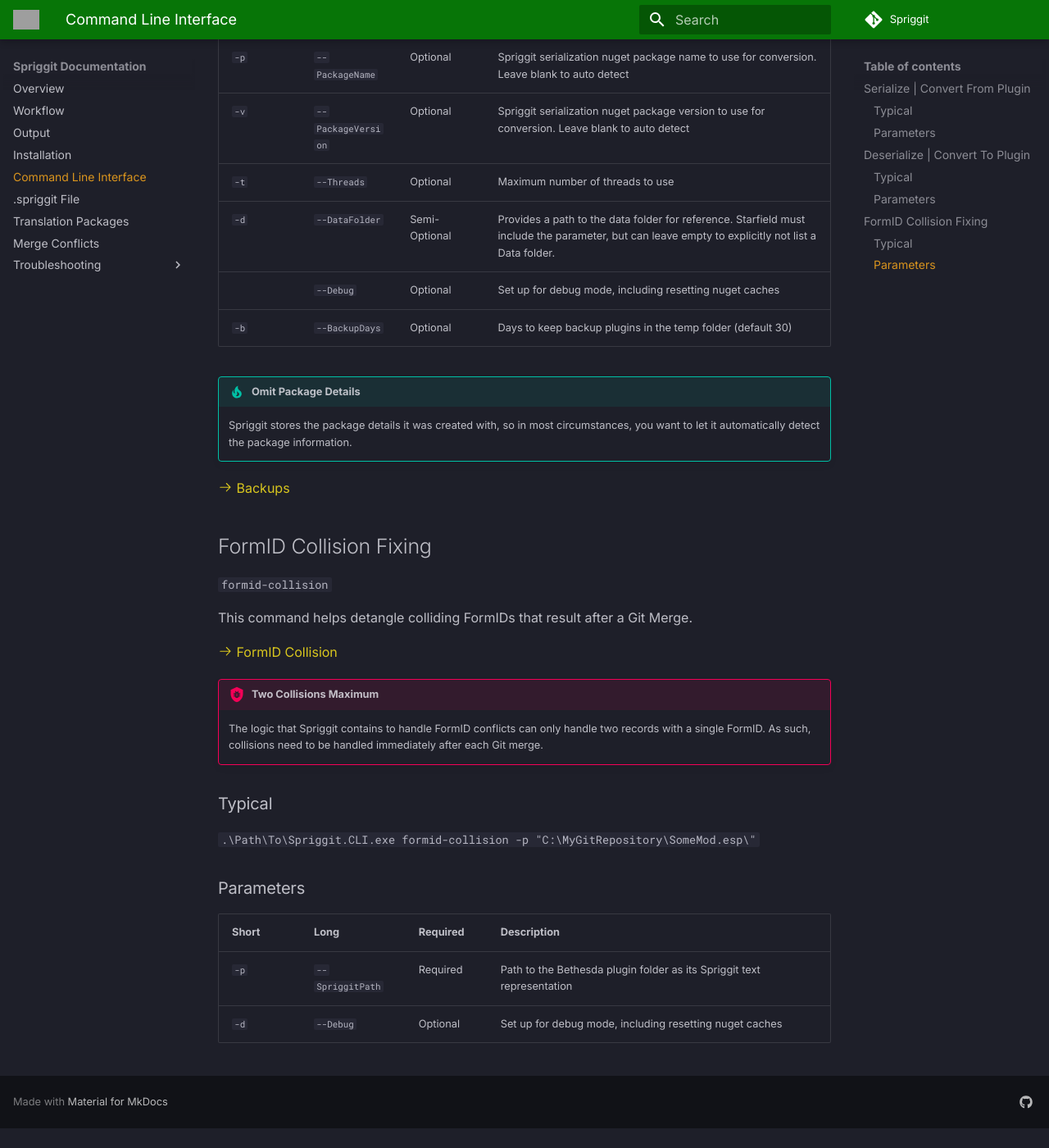
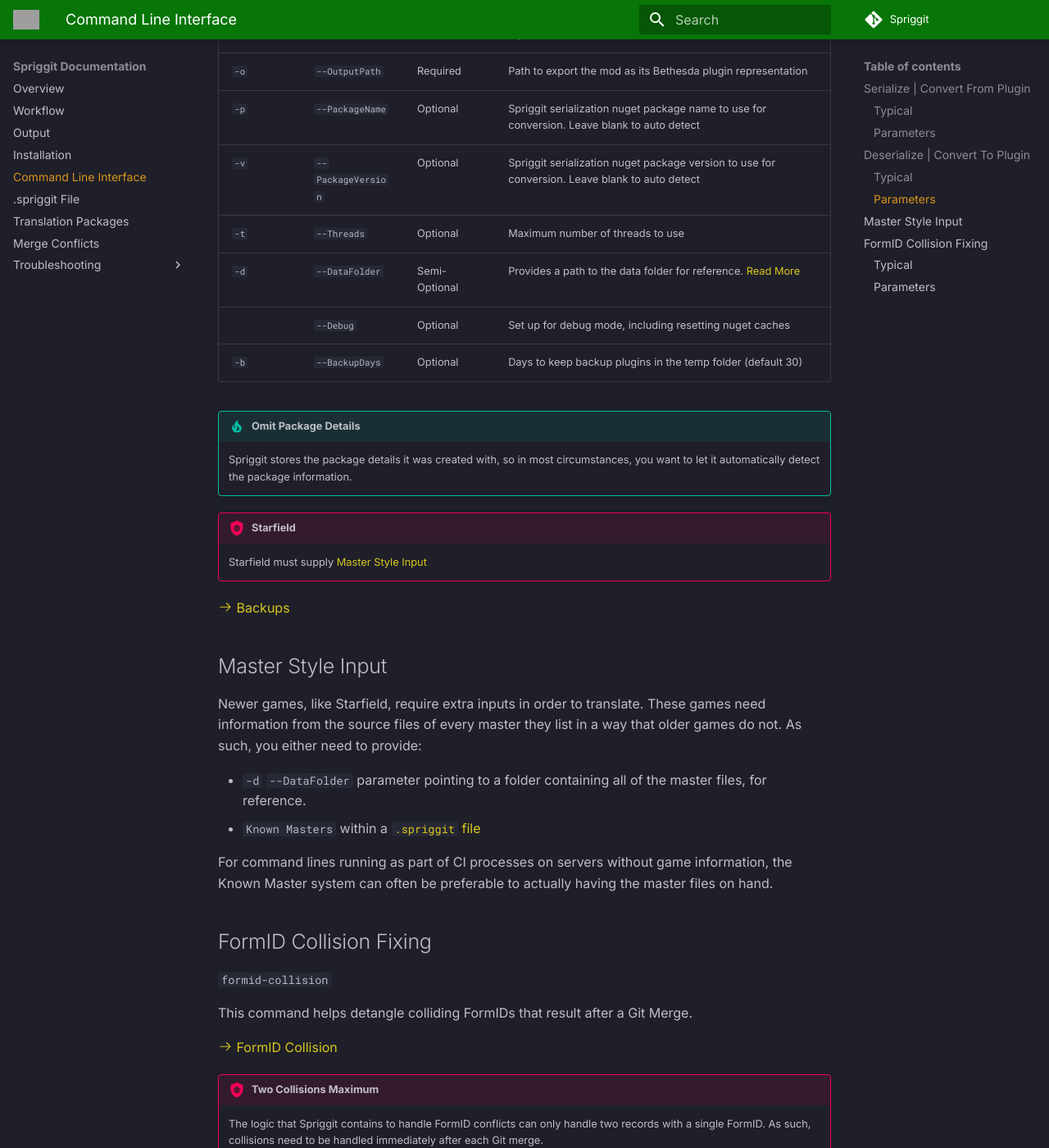
Before and after one commit to Mutagen-Modding/Spriggit, an MkDocs documentation site: the page built from docs/cli.md, in a window 1280 px wide and 1400 px high, scrolled down 1858 px. Shown: the whole window at 82% size. Built offline with MkDocs 1.6.1 and Material for MkDocs 9.7.7, drawn with Linux system fonts in a browser that asks for light colours; comment, search, counter and statistics services are not loaded; before the commit the page ends 3234 px from its top, so only the background shows below that; some of the changed text lies outside the part shown; grey boxes are pictures that could not be loaded.

Commit message:
Known Master docs

```diff
--- a/docs/cli.md
+++ b/docs/cli.md
@@ -23,11 +23,14 @@
 | `-p` | `--PackageName` | Optional | Spriggit serialization nuget package name to use for conversion |
 | `-v` | `--PackageVersion` | Optional | Spriggit serialization nuget package version to use for conversion |
 | `-t` | `--Threads` | Optional | Maximum number of threads to use |
-| `-d` | `--DataFolder` | Semi-Optional | Provides a path to the data folder for reference.  Starfield must include the parameter, but can leave empty to explicitly not list a Data folder.  |
+| `-d` | `--DataFolder` | Semi-Optional | Provides a path to the data folder for reference.  [Read More](#master-style-input)  |
 |      | `--Debug` | Optional | Set up for debug mode, including resetting nuget caches |
 
-!!! error "Must Have Dedicated Folder"
+!!! bug "Must Have Dedicated Folder"
     Make sure the output path is pointed to a folder which is -wholly- dedicated to containing Spriggit content.   [More Info](backups.md)
+
+!!! bug "Starfield"
+    Starfield must supply [Master Style Input](#master-style-input)
 
 ## Deserialize | Convert To Plugin
 `deserialize`, `convert-to-plugin`, `create-plugin`
@@ -45,14 +48,25 @@
 | `-p` | `--PackageName` | Optional | Spriggit serialization nuget package name to use for conversion.  Leave blank to auto detect |
 | `-v` | `--PackageVersion` | Optional | Spriggit serialization nuget package version to use for conversion.  Leave blank to auto detect |
 | `-t` | `--Threads` | Optional | Maximum number of threads to use |
-| `-d` | `--DataFolder` | Semi-Optional | Provides a path to the data folder for reference.  Starfield must include the parameter, but can leave empty to explicitly not list a Data folder.  |
+| `-d` | `--DataFolder` | Semi-Optional | Provides a path to the data folder for reference.  [Read More](#master-style-input)  |
 |      | `--Debug` | Optional | Set up for debug mode, including resetting nuget caches |
 | `-b` | `--BackupDays` | Optional | Days to keep backup plugins in the temp folder (default 30) |
 
 !!! tip "Omit Package Details"
     Spriggit stores the package details it was created with, so in most circumstances, you want to let it automatically detect the package information.
 
+!!! bug "Starfield"
+    Starfield must supply [Master Style Input](#master-style-input)
+
 [:octicons-arrow-right-24: Backups](backups.md)
+
+## Master Style Input
+Newer games, like Starfield, require extra inputs in order to translate.  These games need information from the source files of every master they list in a way that older games do not.  As such, you either need to provide:
+
+- `-d` `--DataFolder` parameter pointing to a folder containing all of the master files, for reference.
+- `Known Masters` within a [`.spriggit` file](spriggit-file.md#known-masters)
+
+For command lines running as part of CI processes on servers without game information, the Known Master system can often be preferable to actually having the master files on hand.
 
 ## FormID Collision Fixing
 `formid-collision`
```
Also changed, not shown: docs/spriggit-file.md (+26 -0 lines).
